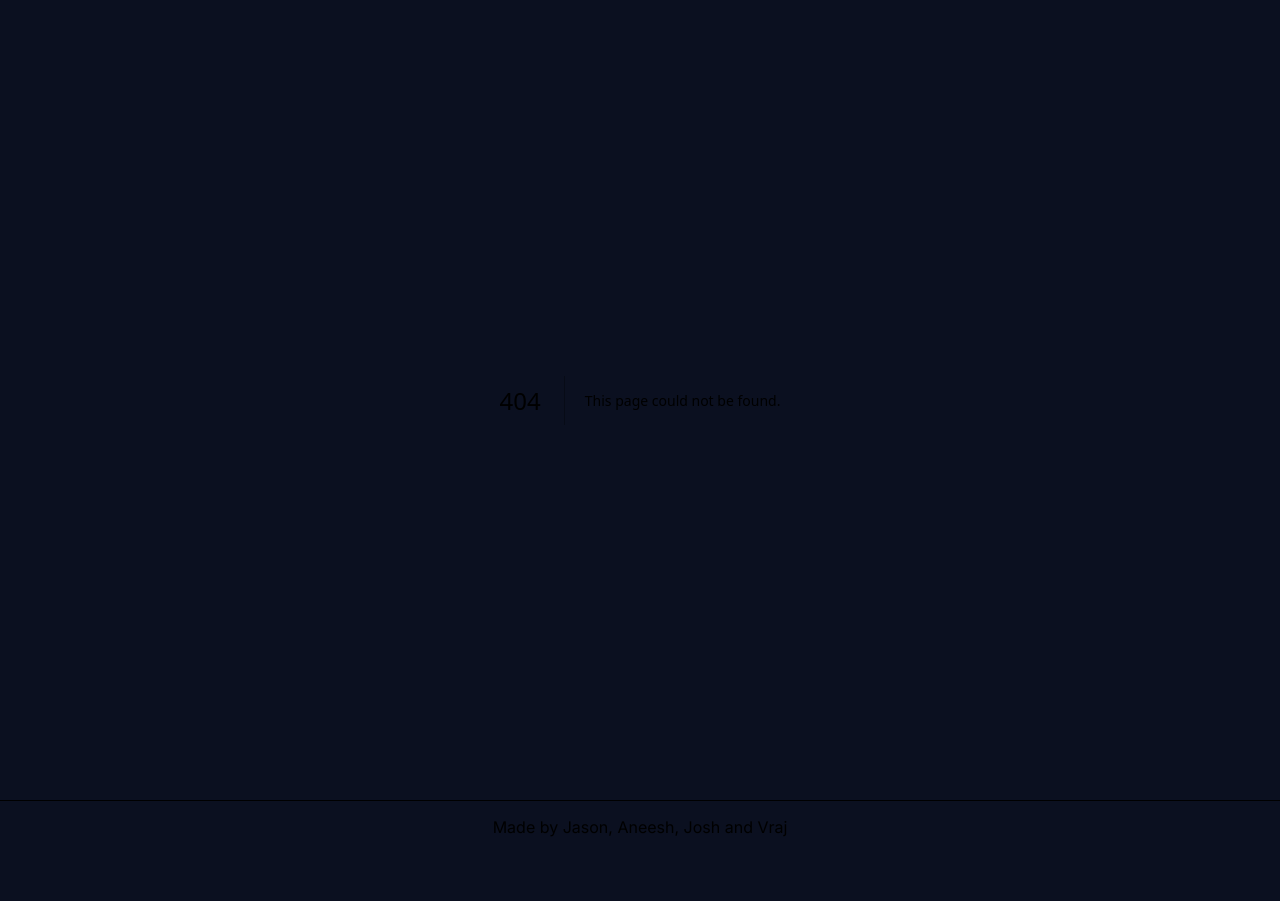
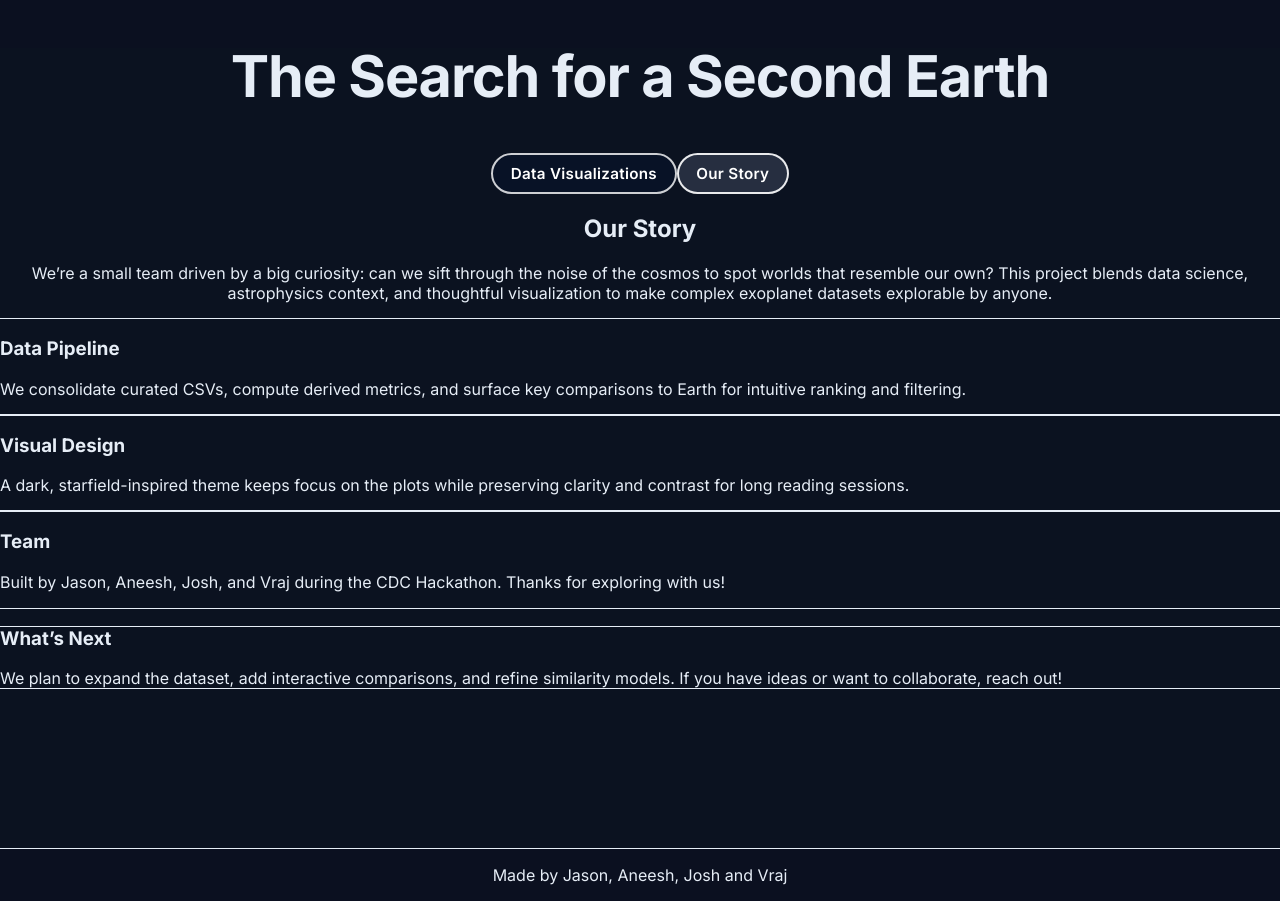
Before and after one commit to Thespaceblade/The-Search-for-a-Second-Earth, a Next.js app in the folder Visualization/Website/: page /our-story in a window 1280 px wide. Before the commit this address had no page. Before the commit the page ends 853 px from the top, so only its background shows below. Built offline with nearby package versions, Linux system fonts and the light colour scheme.

Commit message:
Navigation Bar

```diff
--- a/Visualization/Website/src/app/globals.css
+++ b/Visualization/Website/src/app/globals.css
@@ -15,9 +15,48 @@ body {
   margin: 0;
   padding: 0;
   min-height: 100%;
-  background: radial-gradient(circle at 20% 20%, rgba(124, 196, 255, 0.12), transparent 55%),
-    radial-gradient(circle at 80% 10%, rgba(255, 255, 255, 0.08), transparent 60%),
-    radial-gradient(circle at 50% 70%, rgba(124, 196, 255, 0.12), transparent 60%),
-    var(--color-night);
+  /* Solid color to the very top for a clean header band */
+  background: #0b1220; /* matches page <main> background */
   color: var(--color-star);
 }
+
+/* Navigation pill buttons styled to match the provided design */
+.nav-pill {
+  display: inline-flex;
+  align-items: center;
+  justify-content: center;
+  padding: 0.55rem 1.1rem; /* ~9px 18px */
+  border-radius: 9999px; /* pill shape */
+  background-color: transparent; /* transparent fill */
+  border: 2px solid rgba(255, 255, 255, 0.8); /* white border */
+  color: #ffffff; /* white text */
+  font-family: var(--font-sans, ui-sans-serif, system-ui, -apple-system, Segoe UI, Roboto, Helvetica, Arial, 'Apple Color Emoji', 'Segoe UI Emoji');
+  font-size: 0.95rem;
+  font-weight: 600;
+  letter-spacing: 0.02em;
+  text-decoration: none;
+  backdrop-filter: saturate(140%) blur(1px);
+  transition: transform 150ms ease, box-shadow 150ms ease, background-color 150ms ease, border-color 150ms ease;
+}
+
+.nav-pill:hover {
+  background-color: rgba(255, 255, 255, 0.12);
+  transform: translateY(-1px);
+  box-shadow: 0 6px 18px rgba(0, 0, 0, 0.35);
+  border-color: rgba(255, 255, 255, 0.9);
+}
+
+.nav-pill:active {
+  transform: translateY(0);
+}
+
+/* Keep active the same transparency to make bubbles equal */
+.nav-pill.is-active {
+  background-color: rgba(255, 255, 255, 0.12);
+  border-color: rgba(255, 255, 255, 0.9);
+}
+
+.nav-pill:focus-visible {
+  outline: 2px solid rgba(255, 255, 255, 0.65);
+  outline-offset: 2px;
+}
--- a/Visualization/Website/src/app/layout.tsx
+++ b/Visualization/Website/src/app/layout.tsx
@@ -14,8 +14,8 @@ export default function RootLayout({ children }: { children: React.ReactNode })
       <body className={`min-h-screen bg-[#0b1020] text-slate-100 antialiased ${inter.variable} ${inter.className}`}>
         <div className="flex min-h-screen flex-col">
 
-
-          <main id="main" className="flex-1 max-w-3xl mx-auto px-6 py-12 space-y-12">
+          {/* Main content container: full width, no top padding to remove any top gap */}
+          <main id="main" className="flex-1 w-full mx-auto px-0 pt-0 pb-8">
             {children}
           </main>
 
--- /dev/null
+++ b/Visualization/Website/src/app/our-story/page.tsx
@@ -0,0 +1,60 @@
+import Header from "../../components/Header";
+
+export const metadata = {
+  title: "Our Story",
+  description: "How we built The Search for a Second Earth",
+};
+
+export default function OurStoryPage() {
+  return (
+    <main className="min-h-screen bg-[#0b1220]">
+      <div className="mx-auto w-full max-w-5xl px-4 sm:px-6 lg:px-10 xl:max-w-[66vw] pt-0 space-y-12">
+        <Header />
+
+        <section className="max-w-3xl mx-auto text-center pt-20 sm:pt-24 md:pt-28">
+          <h2 className="text-2xl sm:text-3xl font-semibold tracking-tight">Our Story</h2>
+          <p className="mt-4 text-slate-300 leading-relaxed">
+            We’re a small team driven by a big curiosity: can we sift through the
+            noise of the cosmos to spot worlds that resemble our own? This project
+            blends data science, astrophysics context, and thoughtful visualization to
+            make complex exoplanet datasets explorable by anyone.
+          </p>
+        </section>
+
+        <section className="grid gap-6 sm:grid-cols-2 lg:grid-cols-3">
+          <div className="rounded-2xl bg-white/5 p-5 ring-1 ring-white/10">
+            <h3 className="font-semibold">Data Pipeline</h3>
+            <p className="mt-2 text-sm text-slate-300">
+              We consolidate curated CSVs, compute derived metrics, and surface key
+              comparisons to Earth for intuitive ranking and filtering.
+            </p>
+          </div>
+          <div className="rounded-2xl bg-white/5 p-5 ring-1 ring-white/10">
+            <h3 className="font-semibold">Visual Design</h3>
+            <p className="mt-2 text-sm text-slate-300">
+              A dark, starfield-inspired theme keeps focus on the plots while
+              preserving clarity and contrast for long reading sessions.
+            </p>
+          </div>
+          <div className="rounded-2xl bg-white/5 p-5 ring-1 ring-white/10">
+            <h3 className="font-semibold">Team</h3>
+            <p className="mt-2 text-sm text-slate-300">
+              Built by Jason, Aneesh, Josh, and Vraj during the CDC Hackathon.
+              Thanks for exploring with us!
+            </p>
+          </div>
+        </section>
+
+        <section className="max-w-3xl mx-auto">
+          <div className="rounded-2xl bg-white/5 p-6 ring-1 ring-white/10">
+            <h3 className="font-semibold">What’s Next</h3>
+            <p className="mt-2 text-sm text-slate-300">
+              We plan to expand the dataset, add interactive comparisons, and refine
+              similarity models. If you have ideas or want to collaborate, reach out!
+            </p>
+          </div>
+        </section>
+      </div>
+    </main>
+  );
+}
--- a/Visualization/Website/src/app/page.tsx
+++ b/Visualization/Website/src/app/page.tsx
@@ -3,6 +3,7 @@ import fs from "node:fs";
 import SpiderRadar, { RadarDatum } from "../components/SpiderRadar";
 import PlanetRadarExplorer from "../components/PlanetRadarExplorer";
 import FeaturedPlanetsRow from "../components/FeaturedPlanetsRow";
+import Header from "../components/Header";
 import { readCSVRecords as readSelected, resolveSelectedCSV } from "../lib/csv";
 import { consolidateProfiles, ALLOWED_PLANETS } from "../lib/planets";
 import type { DensityBinDatum } from "../components/DensityHistogramChart";
@@ -221,22 +222,11 @@ export default function BackgroundPage() {
 
   return (
     <main className="min-h-screen bg-[#0b1220]">
-      <div className="mx-auto w-full max-w-5xl px-4 sm:px-6 lg:px-10 xl:max-w-[66vw] py-12 space-y-12">
-
-        {/* Big single-row title */}
-        <section id="hero-title" className="text-center scroll-mt-24 mt-16">
-          <h1
-            className="mx-auto max-w-[95vw] whitespace-nowrap text-[clamp(1rem,4.5vw,4.5rem)] font-extrabold leading-none tracking-tight"
-            style={{ letterSpacing: "-0.02em" }}
-          >
-            The Search for a Second Earth
-          </h1>
-        </section>
-
-
+      <div className="mx-auto w-full max-w-5xl px-4 sm:px-6 lg:px-10 xl:max-w-[66vw] pt-0 space-y-12">
+        <Header />
 
         {/* Data visualization: Spider (Radar) Graph */}
-  <section id="visualizations" className="space-y-6 text-center scroll-mt-24 max-w-4xl mx-auto pt-10">
+  <section id="visualizations" className="space-y-6 text-center scroll-mt-24 max-w-4xl mx-auto pt-20 sm:pt-24 md:pt-28">
           <h2 className="text-2xl sm:text-3xl font-semibold tracking-tight text-center">Data Visualizations</h2>
           <div className="max-w-4xl mx-auto rounded-2xl bg-white/5 p-6 space-y-4">
             {planetItems.length > 0 ? (
--- /dev/null
+++ b/Visualization/Website/src/components/Header.tsx
@@ -0,0 +1,46 @@
+"use client";
+
+import Link from "next/link";
+import { usePathname } from "next/navigation";
+
+export default function Header() {
+  const pathname = usePathname() || "/";
+  const items = [
+    { href: "/", label: "Data Visualizations" },
+    { href: "/our-story", label: "Our Story" },
+  ];
+
+  return (
+    <header className="w-full mt-0">
+      {/* Large title (previous size), centered and flush to the top */}
+      <section id="hero-title" className="text-center">
+        <h1
+          className="mx-auto max-w-[95vw] whitespace-nowrap text-[clamp(1rem,4.5vw,4.5rem)] font-extrabold leading-none tracking-tight"
+          style={{ letterSpacing: "-0.02em" }}
+        >
+          The Search for a Second Earth
+        </h1>
+      </section>
+
+      {/* Website nav links under the title, styled as buttons, centered */}
+      <nav aria-label="Primary" className="mt-0 sm:mt-0 flex justify-center">
+        <div className="flex items-center gap-3">
+          {items.map((it) => {
+            const active = pathname === it.href;
+            return (
+              <Link
+                key={it.href}
+                href={it.href}
+                aria-current={active ? "page" : undefined}
+                role="button"
+                className={`nav-pill ${active ? 'is-active' : ''}`}
+              >
+                {it.label}
+              </Link>
+            );
+          })}
+        </div>
+      </nav>
+    </header>
+  );
+}
```
